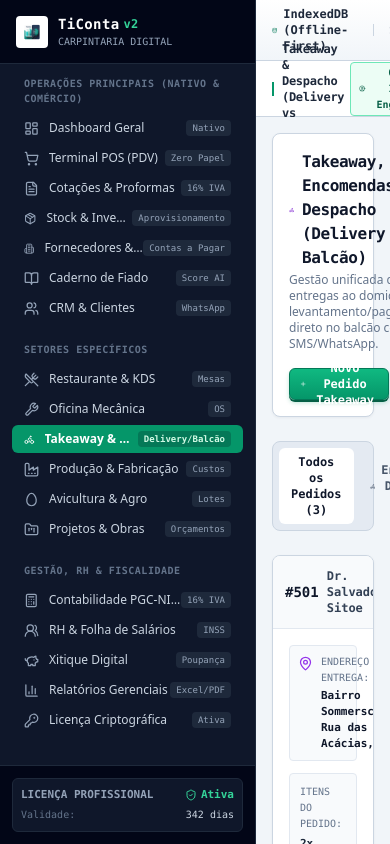
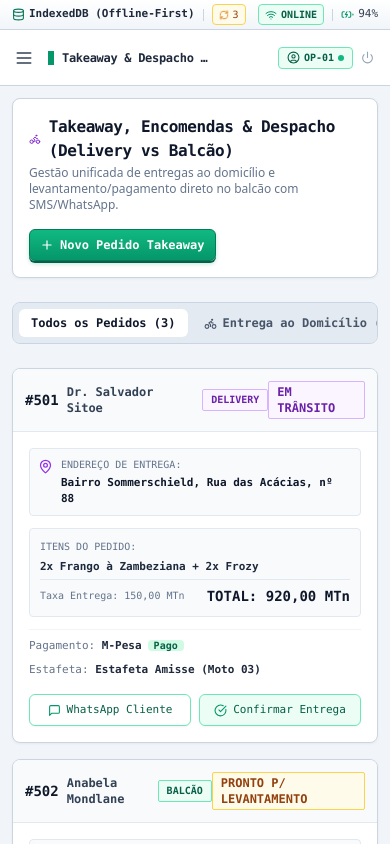
Before and after one commit to CarpintariaDigital/Ticonta-v2, a Next.js app in the folder frontend/: page /dashboard/takeaway in a window 390 px wide. Built offline with nearby package versions, Linux system fonts and the light colour scheme.

Commit message:
fix(layout): tornar sidebar e telemetria responsivos com gaveta mobile

```diff
--- a/frontend/src/app/dashboard/layout.tsx
+++ b/frontend/src/app/dashboard/layout.tsx
@@ -1,6 +1,6 @@
 'use client';
 
-import React from 'react';
+import React, { useState } from 'react';
 import { Sidebar } from '@/components/layout/Sidebar';
 import { Navbar } from '@/components/layout/Navbar';
 import { TelemetryBar } from '@/components/layout/TelemetryBar';
@@ -10,16 +10,18 @@ export default function DashboardLayout({
 }: {
   children: React.ReactNode;
 }) {
+  const [isSidebarOpen, setIsSidebarOpen] = useState(false);
+
   return (
     <div className="flex h-screen bg-slate-100 overflow-hidden font-sans">
-      {/* Sidebar */}
-      <Sidebar />
+      {/* Sidebar: Desktop Static + Mobile Drawer */}
+      <Sidebar isOpen={isSidebarOpen} onClose={() => setIsSidebarOpen(false)} />
 
       {/* Main Workstation Canvas */}
       <div className="flex-1 flex flex-col min-w-0 overflow-hidden">
         <TelemetryBar />
-        <Navbar />
-        <main className="flex-1 overflow-y-auto p-4 md:p-6 bg-slate-100">
+        <Navbar onToggleSidebar={() => setIsSidebarOpen((prev) => !prev)} />
+        <main className="flex-1 overflow-y-auto p-3 sm:p-4 md:p-6 bg-slate-100">
           {children}
         </main>
       </div>
--- a/frontend/src/app/dashboard/takeaway/page.tsx
+++ b/frontend/src/app/dashboard/takeaway/page.tsx
@@ -132,11 +132,11 @@ export default function TakeawayPage() {
       </div>
 
       {/* Mode Filter Bar */}
-      <div className="flex items-center justify-between bg-slate-200/80 p-1.5 rounded-lg border border-slate-300">
-        <div className="flex items-center gap-1">
+      <div className="flex items-center justify-between bg-slate-200/80 p-1.5 rounded-lg border border-slate-300 overflow-x-auto no-scrollbar">
+        <div className="flex items-center gap-1 shrink-0">
           <button
             onClick={() => setFilterType('all')}
-            className={`px-3 py-1.5 rounded-md font-bold transition ${
+            className={`px-3 py-1.5 rounded-md font-bold transition whitespace-nowrap text-xs ${
               filterType === 'all'
                 ? 'bg-white text-slate-900 shadow-xs'
                 : 'text-slate-600 hover:text-slate-900'
@@ -147,30 +147,30 @@ export default function TakeawayPage() {
 
           <button
             onClick={() => setFilterType('delivery')}
-            className={`px-3 py-1.5 rounded-md font-bold transition flex items-center gap-1.5 ${
+            className={`px-3 py-1.5 rounded-md font-bold transition flex items-center gap-1.5 whitespace-nowrap text-xs ${
               filterType === 'delivery'
                 ? 'bg-purple-600 text-white shadow-xs'
                 : 'text-slate-600 hover:text-slate-900'
             }`}
           >
-            <Bike size={13} />
+            <Bike size={13} className="shrink-0" />
             <span>Entrega ao Domicílio ({orders.filter((o) => o.type === 'delivery').length})</span>
           </button>
 
           <button
             onClick={() => setFilterType('pickup')}
-            className={`px-3 py-1.5 rounded-md font-bold transition flex items-center gap-1.5 ${
+            className={`px-3 py-1.5 rounded-md font-bold transition flex items-center gap-1.5 whitespace-nowrap text-xs ${
               filterType === 'pickup'
                 ? 'bg-emerald-600 text-white shadow-xs'
                 : 'text-slate-600 hover:text-slate-900'
             }`}
           >
-            <Store size={13} />
+            <Store size={13} className="shrink-0" />
             <span>Levantamento no Balcão ({orders.filter((o) => o.type === 'pickup').length})</span>
           </button>
         </div>
 
-        <span className="text-[11px] text-slate-500 hidden md:inline">
+        <span className="text-[11px] text-slate-500 hidden lg:inline shrink-0 ml-2">
           Modo Operacional Ativo
         </span>
       </div>
--- a/frontend/src/components/layout/Navbar.tsx
+++ b/frontend/src/components/layout/Navbar.tsx
@@ -8,12 +8,17 @@ import {
   UserCircle,
   Power,
   Clock,
-  KeyRound
+  KeyRound,
+  Menu
 } from 'lucide-react';
 import { useAuthStore } from '@/store/authStore';
 import { useLicenseStore } from '@/store/licenseStore';
 
-export function Navbar() {
+interface NavbarProps {
+  onToggleSidebar?: () => void;
+}
+
+export function Navbar({ onToggleSidebar }: NavbarProps) {
   const pathname = usePathname();
   const { user, company, toggleShift, logout } = useAuthStore();
   const { license } = useLicenseStore();
@@ -49,50 +54,62 @@ export function Navbar() {
   };
 
   return (
-    <header className="h-14 bg-white border-b border-slate-300 px-4 flex items-center justify-between shadow-xs select-none">
-      {/* Page Context / Title */}
-      <div className="flex items-center gap-3">
-        <div className="flex items-center gap-2">
-          <div className="w-2 h-3.5 bg-emerald-600 rounded-xs"></div>
-          <h1 className="text-xs sm:text-sm font-bold text-slate-800 tracking-tight font-mono">
+    <header className="h-14 bg-white border-b border-slate-300 px-3 sm:px-4 flex items-center justify-between shadow-xs select-none gap-2">
+      {/* Page Context / Title + Mobile Menu Trigger */}
+      <div className="flex items-center gap-2 sm:gap-3 min-w-0">
+        {/* Mobile Hamburger Trigger */}
+        <button
+          type="button"
+          onClick={onToggleSidebar}
+          className="md:hidden p-1.5 -ml-1 text-slate-700 hover:text-slate-950 hover:bg-slate-100 rounded-md transition focus:outline-none"
+          aria-label="Abrir Menu Lateral"
+        >
+          <Menu size={20} />
+        </button>
+
+        <div className="flex items-center gap-2 min-w-0">
+          <div className="w-1.5 sm:w-2 h-3.5 bg-emerald-600 rounded-xs shrink-0"></div>
+          <h1 className="text-xs sm:text-sm font-bold text-slate-800 tracking-tight font-mono truncate max-w-[150px] sm:max-w-xs md:max-w-md lg:max-w-none">
             {getPageTitle(pathname)}
           </h1>
         </div>
-        <span className="hidden lg:inline-block px-2 py-0.5 bg-slate-100 border border-slate-200 text-slate-600 text-[10px] font-mono rounded">
+        <span className="hidden xl:inline-block px-2 py-0.5 bg-slate-100 border border-slate-200 text-slate-600 text-[10px] font-mono rounded">
           MODO: INDUSTRIAL v2.4
         </span>
       </div>
 
       {/* Operator & System Status */}
-      <div className="flex items-center gap-3 font-mono text-xs">
+      <div className="flex items-center gap-1.5 sm:gap-3 font-mono text-xs shrink-0">
         {/* Clock */}
-        <div className="hidden md:flex items-center gap-1 text-slate-600 bg-slate-50 px-2 py-0.5 rounded border border-slate-200">
+        <div className="hidden lg:flex items-center gap-1 text-slate-600 bg-slate-50 px-2 py-0.5 rounded border border-slate-200">
           <Clock size={12} className="text-slate-500" />
           <span className="font-semibold text-[11px]">{time || '00:00:00'}</span>
         </div>
 
         {/* Company Badge */}
-        <div className="hidden sm:flex items-center gap-1.5 text-slate-700 bg-slate-50 px-2 py-0.5 rounded border border-slate-200 text-[11px]">
+        <div className="hidden md:flex items-center gap-1.5 text-slate-700 bg-slate-50 px-2 py-0.5 rounded border border-slate-200 text-[11px]">
           <Building2 size={12} className="text-slate-500" />
-          <span className="truncate max-w-[130px] font-medium">{company.name}</span>
+          <span className="truncate max-w-[110px] lg:max-w-[140px] font-medium">{company.name}</span>
           <span className="text-[10px] text-slate-400">({company.nuit})</span>
         </div>
 
         {/* User / Shift Button */}
         {user && (
-          <div className="flex items-center gap-2">
+          <div className="flex items-center gap-1 sm:gap-2">
             <button
               onClick={toggleShift}
-              className={`flex items-center gap-1.5 px-2 py-0.5 rounded border transition ${
+              className={`flex items-center gap-1 sm:gap-1.5 px-2 py-0.5 rounded border transition ${
                 user.shiftActive
                   ? 'bg-emerald-50 border-emerald-300 text-emerald-800'
                   : 'bg-red-50 border-red-300 text-red-800'
               }`}
               title="Alternar Turno"
             >
-              <UserCircle size={13} />
-              <span className="font-semibold text-[10px]">{user.operatorCode}: {user.name}</span>
-              <span className={`w-1.5 h-1.5 rounded-full ${user.shiftActive ? 'bg-emerald-500' : 'bg-red-500'}`} />
+              <UserCircle size={13} className="shrink-0" />
+              <span className="font-semibold text-[10px] max-w-[80px] sm:max-w-[120px] truncate">
+                {user.operatorCode}
+              </span>
+              <span className={`w-1.5 h-1.5 rounded-full shrink-0 ${user.shiftActive ? 'bg-emerald-500' : 'bg-red-500'}`} />
             </button>
 
             <button
--- a/frontend/src/components/layout/Sidebar.tsx
+++ b/frontend/src/components/layout/Sidebar.tsx
@@ -24,7 +24,8 @@ import {
   Package,
   Building2,
   Lock,
-  ChevronRight
+  ChevronRight,
+  X
 } from 'lucide-react';
 import { useLicenseStore } from '@/store/licenseStore';
 
@@ -64,15 +65,43 @@ const navigationItems = [
   },
 ];
 
-export function Sidebar() {
+interface SidebarProps {
+  isOpen?: boolean;
+  onClose?: () => void;
+}
+
+export function Sidebar({ isOpen = false, onClose }: SidebarProps) {
   const pathname = usePathname();
   const { license, isModuleAllowed } = useLicenseStore();
 
+  const handleLinkClick = () => {
+    if (onClose) {
+      onClose();
+    }
+  };
+
   return (
-    <aside className="w-64 bg-slate-900 text-slate-300 flex flex-col border-r border-slate-800 select-none">
-      {/* Brand Header com Logotipo Oficial */}
+    <>
+      {/* Mobile Backdrop Overlay */}
+      {isOpen && (
+        <div
+          className="fixed inset-0 bg-slate-950/70 backdrop-blur-xs z-40 md:hidden transition-opacity duration-300"
+          onClick={onClose}
+          aria-hidden="true"
+        />
+      )}
+
+      {/* Sidebar Container: Fixed Drawer on Mobile, Static column on Desktop */}
+      <aside
+        className={`
+          fixed inset-y-0 left-0 z-50 w-72 md:w-64 bg-slate-900 text-slate-300 flex flex-col border-r border-slate-800 select-none transition-transform duration-300 ease-in-out shrink-0
+          md:static md:translate-x-0
+          ${isOpen ? 'translate-x-0 shadow-2xl' : '-translate-x-full md:translate-x-0'}
+        `}
+      >
+        {/* Brand Header com Logotipo Oficial e Botão Fechar no Mobile */}
         <div className="h-16 px-4 flex items-center justify-between border-b border-slate-800 bg-slate-950">
-        <Link href="/" className="flex items-center gap-2.5">
+          <Link href="/" onClick={handleLinkClick} className="flex items-center gap-2.5">
             <img
               src="/logo-ticonta.png"
               alt="TiConta v2"
@@ -89,6 +118,16 @@ export function Sidebar() {
               <p className="text-[10px] text-slate-400 font-mono">CARPINTARIA DIGITAL</p>
             </div>
           </Link>
+
+          {/* Botão fechar visível apenas em Mobile */}
+          <button
+            type="button"
+            onClick={onClose}
+            className="md:hidden p-1.5 text-slate-400 hover:text-white rounded-md hover:bg-slate-800 transition"
+            aria-label="Fechar Menu"
+          >
+            <X size={20} />
+          </button>
         </div>
 
         {/* Nav Menu Items */}
@@ -108,6 +147,7 @@ export function Sidebar() {
                     <Link
                       key={item.href}
                       href={item.href}
+                      onClick={handleLinkClick}
                       className={`flex items-center justify-between px-3 py-1.5 rounded-md text-xs font-medium transition-all group ${
                         isActive
                           ? 'bg-emerald-600 text-white font-semibold shadow-xs'
@@ -162,6 +202,7 @@ export function Sidebar() {
         <div className="p-3 border-t border-slate-800 bg-slate-950 font-mono text-xs">
           <Link
             href="/dashboard/license"
+            onClick={handleLinkClick}
             className="p-2 bg-slate-900 border border-slate-800 rounded-md block hover:border-emerald-500 transition group"
           >
             <div className="flex items-center justify-between text-[11px] mb-1">
@@ -178,5 +219,6 @@ export function Sidebar() {
           </Link>
         </div>
       </aside>
+    </>
   );
 }
--- a/frontend/src/components/layout/TelemetryBar.tsx
+++ b/frontend/src/components/layout/TelemetryBar.tsx
@@ -17,31 +17,31 @@ export function TelemetryBar() {
   } = useSyncStore();
 
   return (
-    <div className="brushed-steel-header px-4 py-1.5 border-b border-slate-300 flex items-center justify-between text-xs font-mono text-slate-600 select-none">
+    <div className="brushed-steel-header px-3 sm:px-4 py-1 border-b border-slate-300 flex items-center justify-between text-[11px] sm:text-xs font-mono text-slate-600 select-none gap-2 overflow-x-auto no-scrollbar">
       {/* Left: Engine & Sync Status */}
-      <div className="flex items-center gap-4">
-        <div className="flex items-center gap-1.5">
-          <Database size={13} className="text-emerald-700" />
-          <span className="font-semibold text-slate-800">{dbType}</span>
+      <div className="flex items-center gap-2 sm:gap-4 shrink-0">
+        <div className="flex items-center gap-1 sm:gap-1.5" title={`Motor Local: ${dbType}`}>
+          <Database size={13} className="text-emerald-700 shrink-0" />
+          <span className="font-semibold text-slate-800 text-[11px] sm:text-xs">{dbType}</span>
         </div>
 
         <div className="h-3 w-[1px] bg-slate-300" />
 
-        <div className="flex items-center gap-1.5">
-          <span className="text-slate-500">Sincronização:</span>
+        <div className="flex items-center gap-1 sm:gap-1.5">
+          <span className="text-slate-500 hidden sm:inline">Sincronização:</span>
           {pendingSyncCount > 0 ? (
             <button
               onClick={triggerSync}
-              className="inline-flex items-center gap-1 px-1.5 py-0.5 bg-amber-50 hover:bg-amber-100 text-amber-800 border border-amber-300 rounded text-[11px] transition"
+              className="inline-flex items-center gap-1 px-1.5 py-0.5 bg-amber-50 hover:bg-amber-100 text-amber-800 border border-amber-300 rounded text-[10px] sm:text-[11px] transition"
               title="Clique para sincronizar agora"
             >
-              <RefreshCw size={10} className="animate-spin text-amber-600" />
-              <span>{pendingSyncCount} pendentes</span>
+              <RefreshCw size={10} className="animate-spin text-amber-600 shrink-0" />
+              <span>{pendingSyncCount} <span className="hidden xs:inline">pendentes</span></span>
             </button>
           ) : (
-            <span className="text-emerald-700 font-semibold flex items-center gap-1">
-              <span className="w-1.5 h-1.5 rounded-full bg-emerald-500 animate-pulse"></span>
-              Sincronizado ({lastSyncTime})
+            <span className="text-emerald-700 font-semibold flex items-center gap-1 text-[10px] sm:text-xs">
+              <span className="w-1.5 h-1.5 rounded-full bg-emerald-500 animate-pulse shrink-0"></span>
+              <span>Sync <span className="hidden sm:inline">({lastSyncTime})</span></span>
             </span>
           )}
         </div>
@@ -53,10 +53,10 @@ export function TelemetryBar() {
       </div>
 
       {/* Right: Network Toggle & Battery Hardware */}
-      <div className="flex items-center gap-4">
+      <div className="flex items-center gap-2 sm:gap-4 shrink-0">
         <button
           onClick={() => setOnlineStatus(!isOnline)}
-          className={`flex items-center gap-1.5 px-2 py-0.5 rounded border text-[11px] font-semibold transition ${
+          className={`flex items-center gap-1 sm:gap-1.5 px-1.5 sm:px-2 py-0.5 rounded border text-[10px] sm:text-[11px] font-semibold transition ${
             isOnline
               ? 'bg-emerald-50 border-emerald-300 text-emerald-800 hover:bg-emerald-100'
               : 'bg-amber-100 border-amber-400 text-amber-900 hover:bg-amber-200'
@@ -65,13 +65,13 @@ export function TelemetryBar() {
         >
           {isOnline ? (
             <>
-              <Wifi size={12} className="text-emerald-600" />
-              <span>ONLINE (Gateway)</span>
+              <Wifi size={12} className="text-emerald-600 shrink-0" />
+              <span>ONLINE <span className="hidden sm:inline">(Gateway)</span></span>
             </>
           ) : (
             <>
-              <WifiOff size={12} className="text-amber-700" />
-              <span>OFFLINE (IndexedDB)</span>
+              <WifiOff size={12} className="text-amber-700 shrink-0" />
+              <span>OFFLINE <span className="hidden sm:inline">(IndexedDB)</span></span>
             </>
           )}
         </button>
@@ -80,9 +80,9 @@ export function TelemetryBar() {
 
         <div className="flex items-center gap-1 text-slate-700">
           {isCharging ? (
-            <BatteryCharging size={13} className="text-emerald-600" />
+            <BatteryCharging size={13} className="text-emerald-600 shrink-0" />
           ) : (
-            <Battery size={13} className="text-slate-600" />
+            <Battery size={13} className="text-slate-600 shrink-0" />
           )}
           <span>{batteryLevel}%</span>
         </div>
```
Lines whose indentation alone changed are shown as unchanged.
